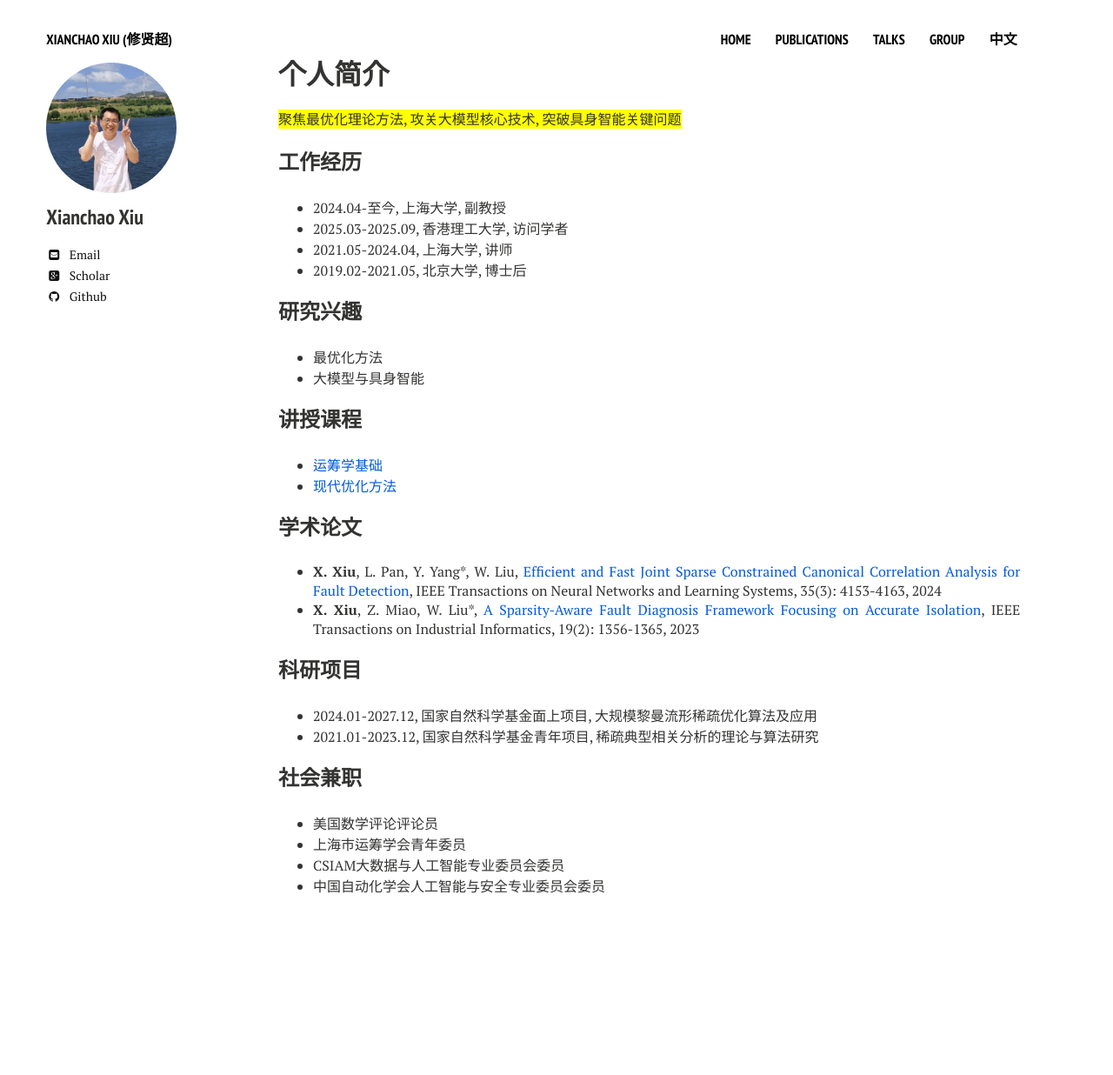
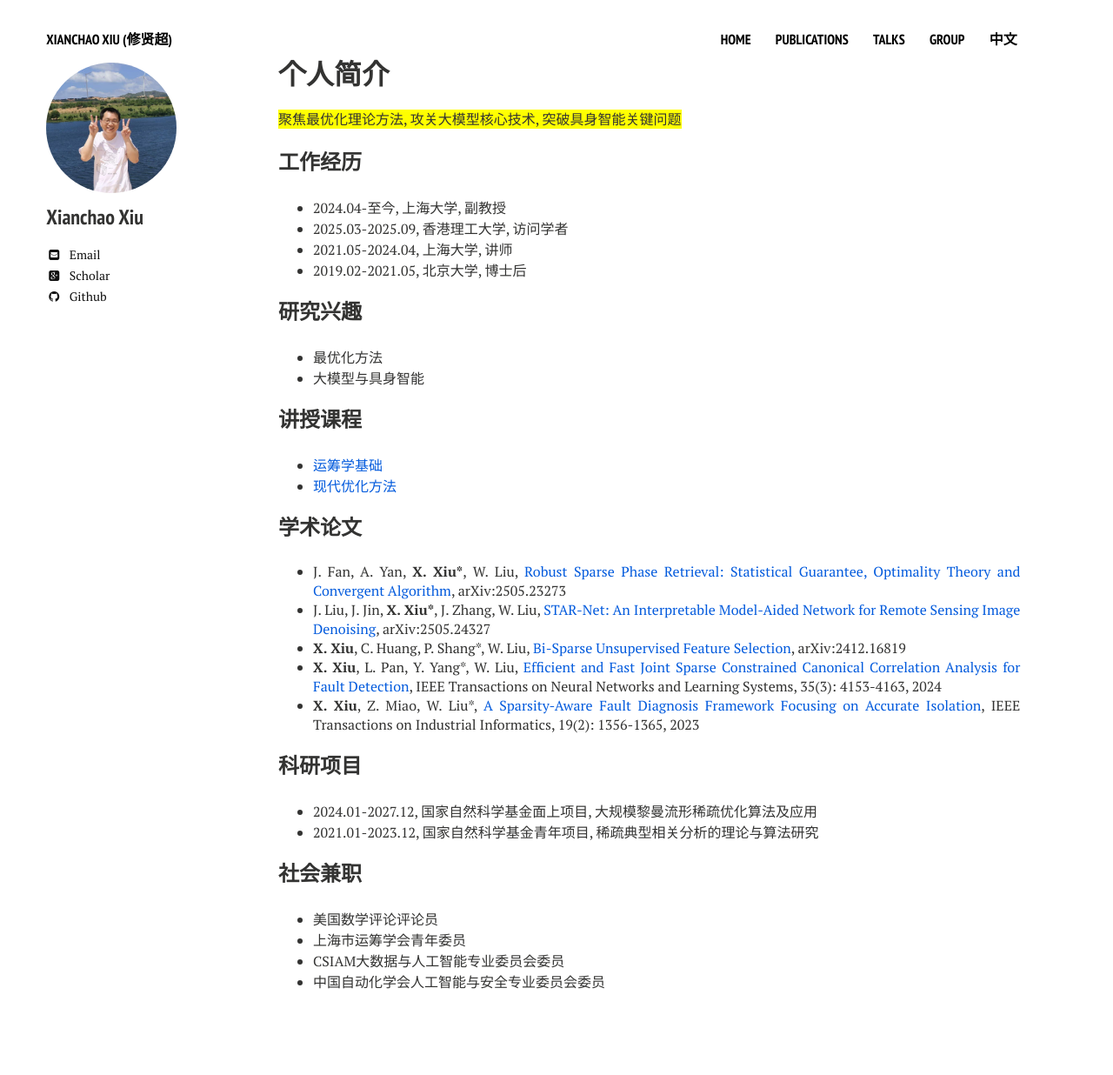
Before and after one commit to xianchaoxiu/xianchaoxiu.github.io, a Jekyll site: the page built from chinese/index.md, in a window 1280 px wide. Shown: the whole page at 87% size. Built offline with Jekyll 4.4.1, drawn with Linux system fonts in a browser that asks for light colours; nearby versions of some CDN libraries; before the commit the page ends 1126 px from its top, so only the background shows below that.

Commit message:
Update index.md

```diff
--- a/chinese/index.md
+++ b/chinese/index.md
@@ -29,6 +29,9 @@ share: false
 
 
 ### 学术论文
+* J. Fan, A. Yan, <b>X. Xiu*</b>, W. Liu, <a href="https://arxiv.org/abs/2505.23273" class="textlink" target="_blank">Robust Sparse Phase Retrieval: Statistical Guarantee, Optimality Theory and Convergent Algorithm</a>, arXiv:2505.23273
+* J. Liu, J. Jin, <b>X. Xiu*</b>, J. Zhang, W. Liu, <a href="https://arxiv.org/abs/2505.24327" class="textlink" target="_blank">STAR-Net: An Interpretable Model-Aided Network for Remote Sensing Image Denoising</a>, arXiv:2505.24327
+* <b>X. Xiu</b>, C. Huang, P. Shang*, W. Liu, <a href="https://doi.org/10.1016/j.patcog.2024.110512" class="textlink" target="_blank">Bi-Sparse Unsupervised Feature Selection</a>, arXiv:2412.16819
 * <b>X. Xiu</b>, L. Pan, Y. Yang*, W. Liu, <a href="https://ieeexplore.ieee.org/document/9887978" class="textlink" target="_blank">Efficient and Fast Joint Sparse Constrained Canonical Correlation Analysis for Fault Detection</a>, IEEE Transactions on Neural Networks and Learning Systems, 35(3): 4153-4163, 2024
 * <b>X. Xiu</b>, Z. Miao, W. Liu*, <a href="https://ieeexplore.ieee.org/abstract/document/9788040" class="textlink" target="_blank">A Sparsity-Aware Fault Diagnosis Framework Focusing on Accurate Isolation</a>, IEEE Transactions on Industrial Informatics, 19(2): 1356-1365, 2023
 
```
